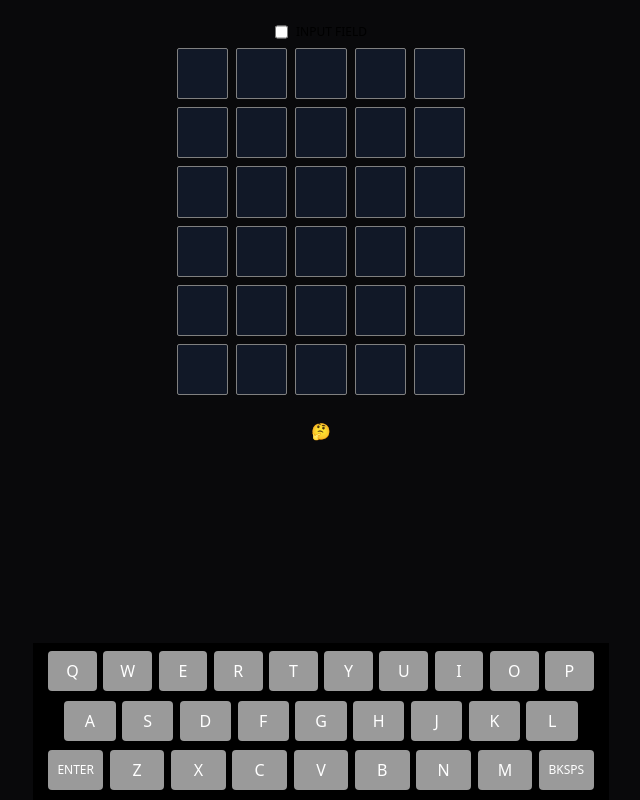
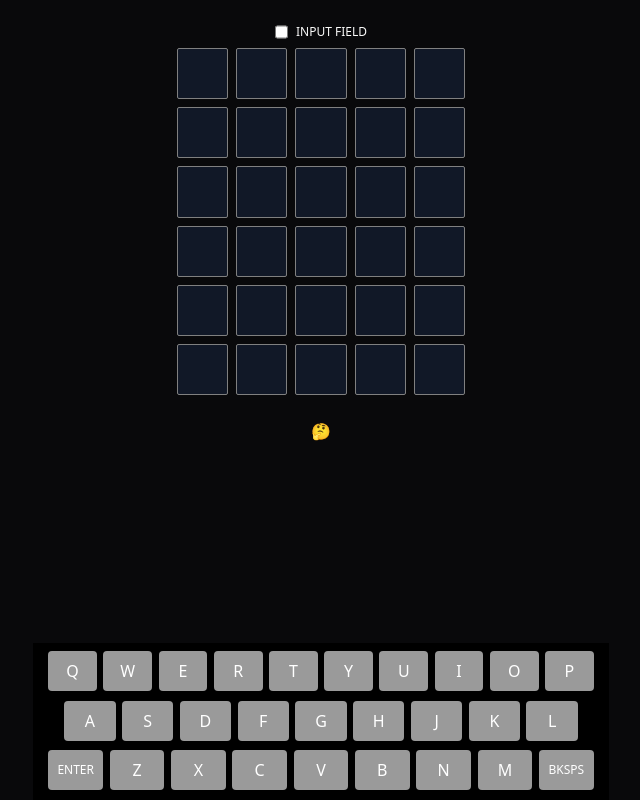
Before and after one commit to mikelbrierly/mikel-howarth, a Next.js app: page /vvordle in a window 1280 px wide. Shown: the whole page, without its empty margins (319-959 px from the left). Built offline with nearby package versions, Linux system fonts and the light colour scheme; no server answers; a web font is replaced by a local one.

Commit message:
theme fix text

```diff
--- a/src/app/components/Vvordle/Vvordle.tsx
+++ b/src/app/components/Vvordle/Vvordle.tsx
@@ -198,7 +198,7 @@ export default function Vvordle() {
           }}
           className="text-stone-50"
         />
-        <label htmlFor="vvordle-input" className="text-xs ml-2">
+        <label htmlFor="vvordle-input" className="text-xs ml-2 text-stone-50">
           INPUT FIELD
         </label>
       </div>
```
